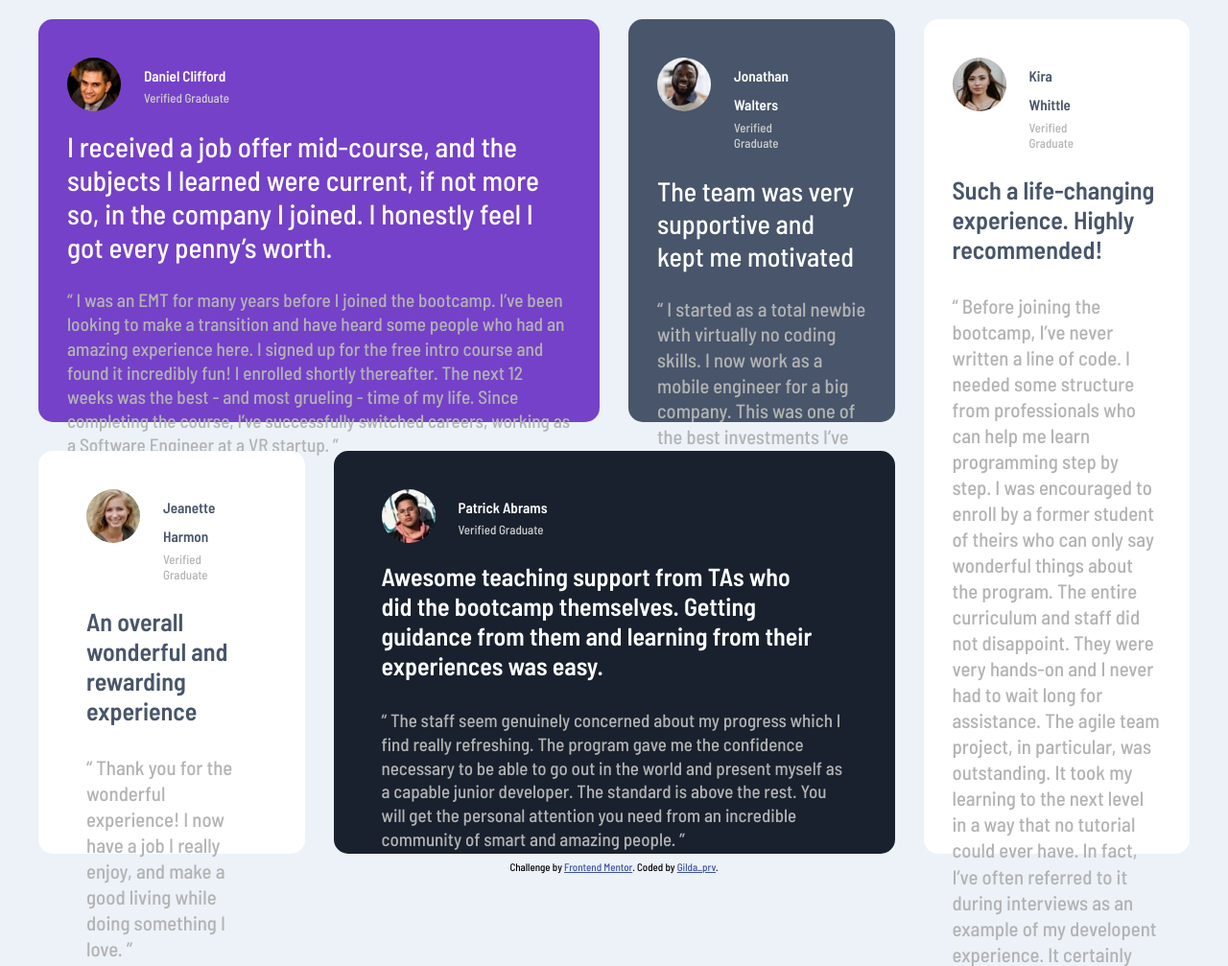
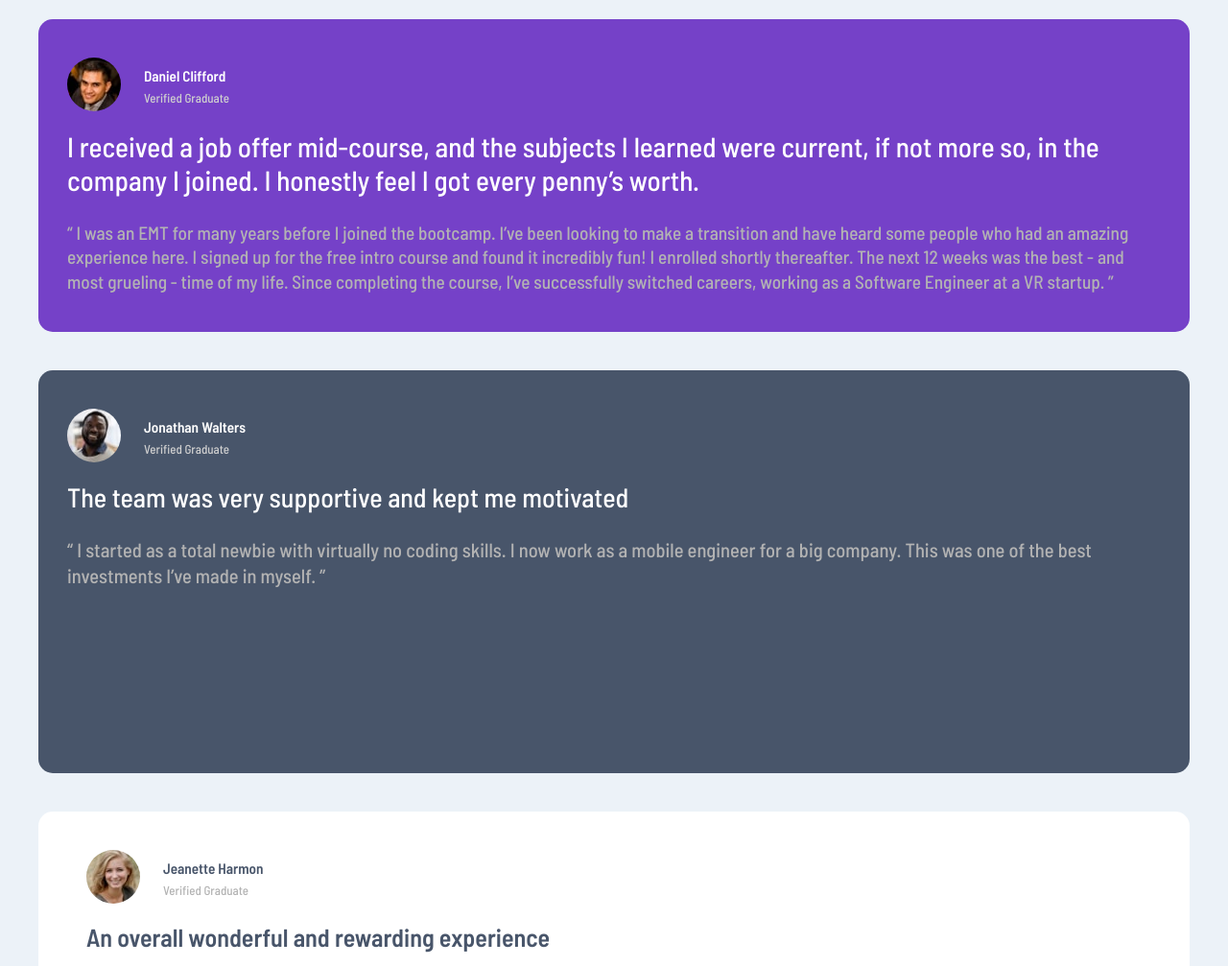
Before and after one commit to gilda-prv/Testimonials-grid-section, a plain HTML site: page index.html in a window 1280 px wide. Shown: the top 1007 px of the page at 96% size. Drawn offline with Linux system fonts and the light colour scheme.

Commit message:
Update style.css

```diff
--- a/style.css
+++ b/style.css
@@ -158,6 +158,40 @@ body {
   line-height: 1.3;
   color: hsl(0, 0%, 70%);
 }
+@media only screen and (max-width: 1440px) {
+  body {
+    display: flex;
+    justify-content: center;
+    align-items: center;
+    min-height: 100vh;
+  }
+  .boxs {
+    display: grid;
+    grid-template-columns: 1fr;
+    grid-template-rows: 1fr;
+    grid-gap: 40px;
+    grid-template-areas:
+      "box1"
+      "box2"
+      "box4"
+      "box5"
+      "box3";
+  }
+  .box3 {
+    height: 680px;
+    margin-top: 100px;
+  }
+  .box5 {
+    height: 530px;
+  }
+  .attribution {
+    text-align: center;
+    position: absolute;
+    position: absolute;
+    top: 2820px;
+    margin-bottom: -20px;
+  }
+}
 .attribution {
   font-size: 11px;
   text-align: center;
```
